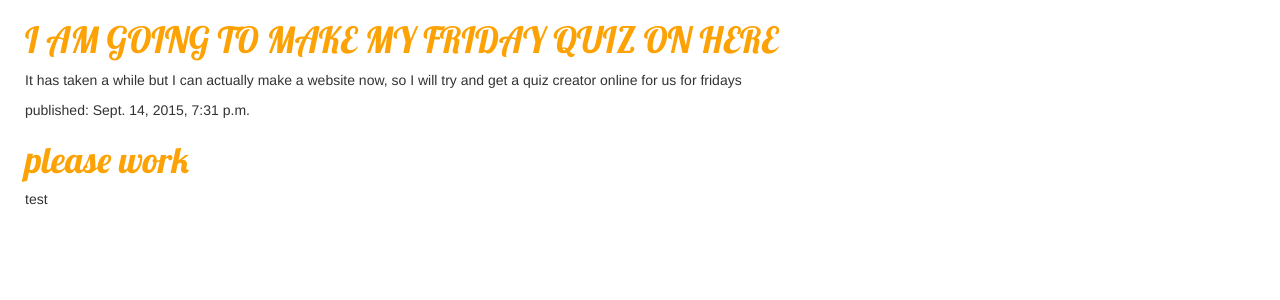
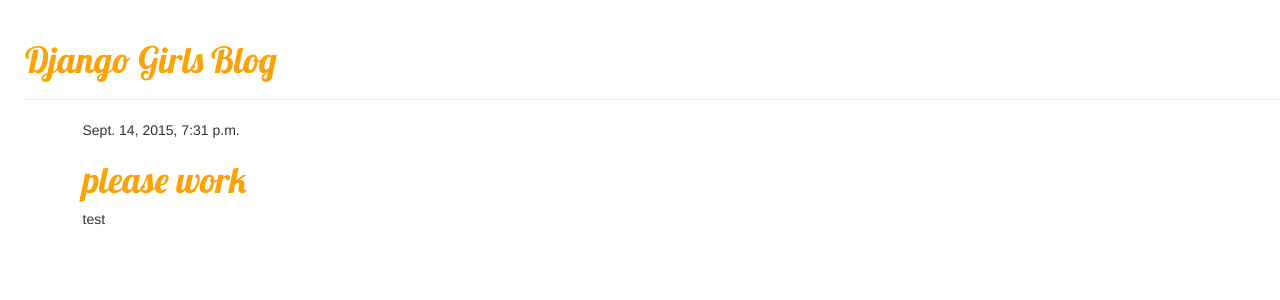
Before and after one commit to elbuckez/my-first-blog, a Django app: page / in a window 1280 px wide. Shown: the top 300 px of the page. Run offline with Django 3.2, Linux system fonts and the light colour scheme; data comes from the database, SQL or seed files in the repository; some libraries are stand-ins or nearby versions.

Commit message:
Extended templates and application

```diff
--- /dev/null
+++ b/blog/templates/blog/base.html
@@ -0,0 +1,23 @@
+{% load staticfiles %}
+<html>
+	<head>
+		<title>QUIZZING</title>
+		<link rel="stylesheet" href="//maxcdn.bootstrapcdn.com/bootstrap/3.2.0/css/bootstrap.min.css">
+		<link rel="stylesheet" href="//maxcdn.bootstrapcdn.com/bootstrap/3.2.0/css/bootstrap-theme.min.css">
+		<link rel="stylesheet" href="{% static "css/blog.css" %}">
+		<link href="http://fonts.googleapis.com/css?family=Lobster&subset=latin,latin-ext" rel="stylesheet" type="text/css">
+	</head>
+	<body>
+    	<div class="page-header">
+        	<h1><a href="/">Django Girls Blog</a></h1>
+    	</div>
+    	<div class="content container">
+        	<div class="row">
+            	<div class="col-md-8">
+            	{% block content %}
+            	{% endblock %}
+            	</div>
+        	</div>
+    	</div>
+	</body>
+</html>
--- a/blog/templates/blog/post_list.html
+++ b/blog/templates/blog/post_list.html
@@ -1,26 +1,13 @@
-{% load staticfiles %}
-<html>
-	<head>
-		<title>QUIZZING</title>
-		<link rel="stylesheet" href="//maxcdn.bootstrapcdn.com/bootstrap/3.2.0/css/bootstrap.min.css">
-		<link rel="stylesheet" href="//maxcdn.bootstrapcdn.com/bootstrap/3.2.0/css/bootstrap-theme.min.css">
-		<link rel="stylesheet" href="{% static "css/blog.css" %}">
-		<link href="http://fonts.googleapis.com/css?family=Lobster&subset=latin,latin-ext" rel="stylesheet" type="text/css">
-	</head>
-	<body>
-		<div>
-			<h1><a>I AM GOING TO MAKE MY FRIDAY QUIZ ON HERE</a></h1>
-			<p>It has taken a while but I can actually make a website now, so I will try and get a quiz creator online for us for fridays</p>
-		</div>
+{% extends "blog/base.html" %}
 
-		<div>
-			{% for post in posts %}
-			<div>
-        		<p>published: {{ post.published_date }}</p>
-        		<h1><a href="">{{ post.title }}</a></h1>
-        		<p>{{ post.text|linebreaks }}</p>
-    		</div>
-			{% endfor %}
-			</div>
-	</body>
-</html>
+{% block content %}
+    {% for post in posts %}
+        <div class="post">
+            <div class="date">
+                {{ post.published_date }}
+            </div>
+            <h1><a href="{% url "post_detail" pk=post.pk %}">{{ post.title }}</a></h1>
+            <p>{{ post.text|linebreaks }}</p>
+        </div>
+    {% endfor %}
+{% endblock content %}
--- a/blog/urls.py
+++ b/blog/urls.py
@@ -3,4 +3,5 @@
 
 urlpatterns = [
     url(r'^$', views.post_list, name='post_list'),
+    url(r'^post/(?P<pk>[0-9]+)/$', views.post_detail,name='post_detail'),
 ]
--- a/blog/views.py
+++ b/blog/views.py
@@ -1,7 +1,11 @@
-from django.shortcuts import render
+from django.shortcuts import render, get_object_or_404
 from django.utils import timezone
 from .models import Post
 
 def post_list(request):
     posts = Post.objects.filter(published_date__lte=timezone.now()).order_by('published_date')
     return render(request, 'blog/post_list.html', {'posts': posts})
+
+def post_detail(request, pk):
+	post = get_object_or_404(Post, pk=pk)
+	return render(request, 'blog/post_detail.html', {'post':post})
```
Also changed, not shown: blog/templates/blog/post_detail.html (added, +13 -0 lines), blog/templates/blog/post_details.html (added, +13 -0 lines).
